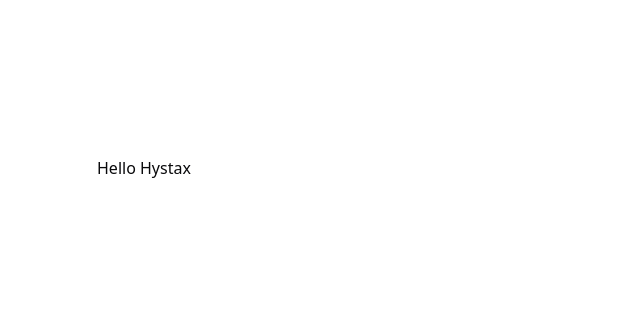
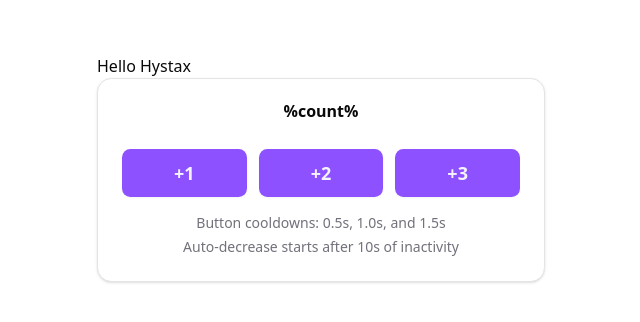
Before and after one commit to bycolour2/counter-with-timer, a React (Vite) app: page / in a window 1280 px wide. Shown: the part 232-554 px from the top of the page, without its empty margins (319-959 px from the left). Built offline with nearby package versions, Linux system fonts and the light colour scheme.

Commit message:
feat: add counter component with card and button ui
- Add new counter component with configurable buttons and auto-decrease functionality
- Implement reusable card and button components with variants
- Add @radix-ui/react-slot dependency for button composition

```diff
--- a/package.json
+++ b/package.json
@@ -10,6 +10,7 @@
     "preview": "vite preview"
   },
   "dependencies": {
+    "@radix-ui/react-slot": "^1.2.3",
     "@tailwindcss/vite": "^4.1.13",
     "class-variance-authority": "^0.7.1",
     "clsx": "^2.1.1",
--- a/src/App.tsx
+++ b/src/App.tsx
@@ -1,8 +1,11 @@
+import { Counter } from './shared/components/counter';
+
 export function App() {
   return (
     <main className="bg-background flex min-h-screen items-center justify-center p-4">
       <div className="w-full max-w-md">
         <h1>Hello Hystax</h1>
+        <Counter />
       </div>
     </main>
   );
--- /dev/null
+++ b/src/shared/components/counter.tsx
@@ -0,0 +1,49 @@
+import { Button } from '../ui/button';
+import { Card, CardContent, CardHeader, CardTitle } from '../ui/card';
+
+const COUNTER_CONFIG = {
+  buttons: [
+    { value: 1, label: '+1' },
+    { value: 2, label: '+2' },
+    { value: 3, label: '+3' },
+  ],
+  cooldownMultiplier: 0.5,
+  inactivityDelay: 10,
+  decreaseInterval: 1,
+};
+
+const formatter = new Intl.ListFormat('en', { style: 'long', type: 'conjunction' });
+
+export function Counter() {
+  return (
+    <Card className="w-full">
+      <CardHeader className="text-center">
+        <CardTitle>%count%</CardTitle>
+      </CardHeader>
+      <CardContent className="space-y-4">
+        <div className="grid grid-cols-3 gap-3">
+          {COUNTER_CONFIG.buttons.map((button) => (
+            <Button
+              key={button.value}
+              className="h-12 text-lg font-semibold transition-all duration-200 hover:scale-105"
+            >
+              {button.label}
+            </Button>
+          ))}
+        </div>
+
+        <div className="text-muted-foreground space-y-1 text-center text-sm">
+          <p>
+            Button cooldowns:{' '}
+            {formatter.format(
+              COUNTER_CONFIG.buttons.map(
+                (button) => `${(button.value * COUNTER_CONFIG.cooldownMultiplier).toFixed(1)}s`,
+              ),
+            )}
+          </p>
+          <p>Auto-decrease starts after {COUNTER_CONFIG.inactivityDelay}s of inactivity</p>
+        </div>
+      </CardContent>
+    </Card>
+  );
+}
--- /dev/null
+++ b/src/shared/ui/button.tsx
@@ -0,0 +1,56 @@
+import * as React from 'react';
+import { Slot } from '@radix-ui/react-slot';
+import { cva, type VariantProps } from 'class-variance-authority';
+
+import { cn } from '~/shared/lib/utils';
+
+const buttonVariants = cva(
+  "inline-flex items-center justify-center gap-2 whitespace-nowrap rounded-md text-sm font-medium transition-all disabled:pointer-events-none disabled:opacity-50 [&_svg]:pointer-events-none [&_svg:not([class*='size-'])]:size-4 shrink-0 [&_svg]:shrink-0 outline-none focus-visible:border-ring focus-visible:ring-ring/50 focus-visible:ring-[3px] aria-invalid:ring-destructive/20 dark:aria-invalid:ring-destructive/40 aria-invalid:border-destructive",
+  {
+    variants: {
+      variant: {
+        default: 'bg-primary text-primary-foreground shadow-xs hover:bg-primary/90',
+        destructive:
+          'bg-destructive text-white shadow-xs hover:bg-destructive/90 focus-visible:ring-destructive/20 dark:focus-visible:ring-destructive/40 dark:bg-destructive/60',
+        outline:
+          'border bg-background shadow-xs hover:bg-accent hover:text-accent-foreground dark:bg-input/30 dark:border-input dark:hover:bg-input/50',
+        secondary: 'bg-secondary text-secondary-foreground shadow-xs hover:bg-secondary/80',
+        ghost: 'hover:bg-accent hover:text-accent-foreground dark:hover:bg-accent/50',
+        link: 'text-primary underline-offset-4 hover:underline',
+      },
+      size: {
+        default: 'h-9 px-4 py-2 has-[>svg]:px-3',
+        sm: 'h-8 rounded-md gap-1.5 px-3 has-[>svg]:px-2.5',
+        lg: 'h-10 rounded-md px-6 has-[>svg]:px-4',
+        icon: 'size-9',
+      },
+    },
+    defaultVariants: {
+      variant: 'default',
+      size: 'default',
+    },
+  },
+);
+
+function Button({
+  className,
+  variant,
+  size,
+  asChild = false,
+  ...props
+}: React.ComponentProps<'button'> &
+  VariantProps<typeof buttonVariants> & {
+    asChild?: boolean;
+  }) {
+  const Comp = asChild ? Slot : 'button';
+
+  return (
+    <Comp
+      data-slot="button"
+      className={cn(buttonVariants({ variant, size, className }))}
+      {...props}
+    />
+  );
+}
+
+export { Button, buttonVariants };
--- /dev/null
+++ b/src/shared/ui/card.tsx
@@ -0,0 +1,75 @@
+import * as React from 'react';
+
+import { cn } from '~/shared/lib/utils';
+
+function Card({ className, ...props }: React.ComponentProps<'div'>) {
+  return (
+    <div
+      data-slot="card"
+      className={cn(
+        'bg-card text-card-foreground flex flex-col gap-6 rounded-xl border py-6 shadow-sm',
+        className,
+      )}
+      {...props}
+    />
+  );
+}
+
+function CardHeader({ className, ...props }: React.ComponentProps<'div'>) {
+  return (
+    <div
+      data-slot="card-header"
+      className={cn(
+        '@container/card-header grid auto-rows-min grid-rows-[auto_auto] items-start gap-1.5 px-6 has-data-[slot=card-action]:grid-cols-[1fr_auto] [.border-b]:pb-6',
+        className,
+      )}
+      {...props}
+    />
+  );
+}
+
+function CardTitle({ className, ...props }: React.ComponentProps<'div'>) {
+  return (
+    <div
+      data-slot="card-title"
+      className={cn('leading-none font-semibold', className)}
+      {...props}
+    />
+  );
+}
+
+function CardDescription({ className, ...props }: React.ComponentProps<'div'>) {
+  return (
+    <div
+      data-slot="card-description"
+      className={cn('text-muted-foreground text-sm', className)}
+      {...props}
+    />
+  );
+}
+
+function CardAction({ className, ...props }: React.ComponentProps<'div'>) {
+  return (
+    <div
+      data-slot="card-action"
+      className={cn('col-start-2 row-span-2 row-start-1 self-start justify-self-end', className)}
+      {...props}
+    />
+  );
+}
+
+function CardContent({ className, ...props }: React.ComponentProps<'div'>) {
+  return <div data-slot="card-content" className={cn('px-6', className)} {...props} />;
+}
+
+function CardFooter({ className, ...props }: React.ComponentProps<'div'>) {
+  return (
+    <div
+      data-slot="card-footer"
+      className={cn('flex items-center px-6 [.border-t]:pt-6', className)}
+      {...props}
+    />
+  );
+}
+
+export { Card, CardAction, CardContent, CardDescription, CardFooter, CardHeader, CardTitle };
```
Also changed, not shown: 1 other file (tests, documents, lock files or other folders).
